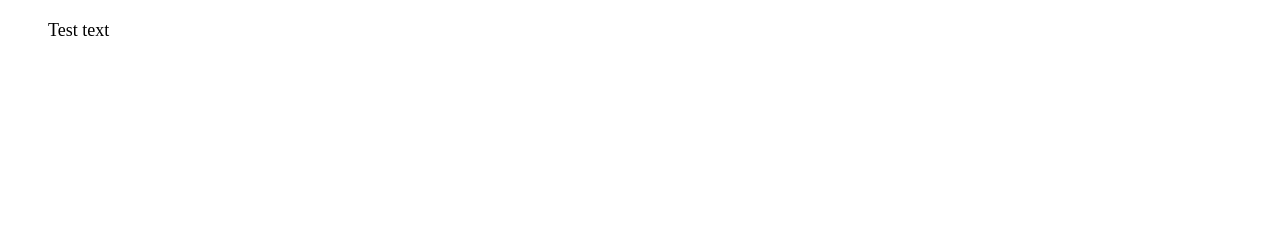
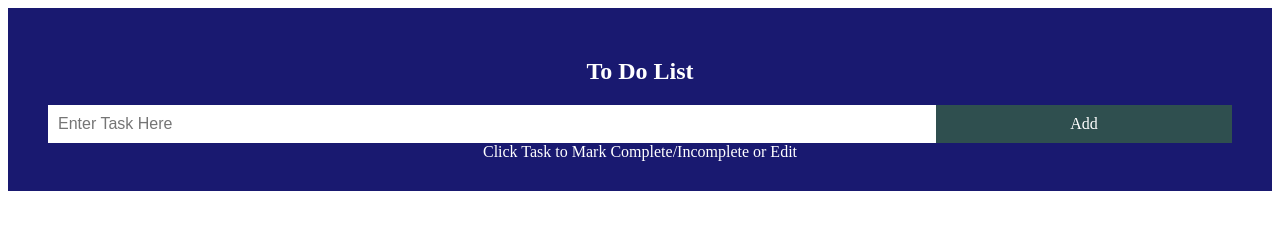
Before and after one commit to jsgale/todoapp, a plain HTML site: page index.html in a window 1280 px wide. Drawn offline with nearby package versions, Linux system fonts and the light colour scheme.

Commit message:
Update index.html

```diff
--- a/index.html
+++ b/index.html
@@ -9,10 +9,17 @@
 </head>
 <body>
 
-<ul>
-  <li contenteditable="true">Test text
-  </li>
+<div id="myDIV" class="header">
+  <h2>To Do List</h2>
+  <input type="text" id="myInput" placeholder="Enter Task Here">
+  <span onclick="newElement()" class="addBtn">Add</span>
+  <div id="tips">Click Task to Mark Complete/Incomplete or Edit</div>
+</div>
+
+<ul id="myUL">
+
 </ul>
+
 
 </body>
 </html>
```
